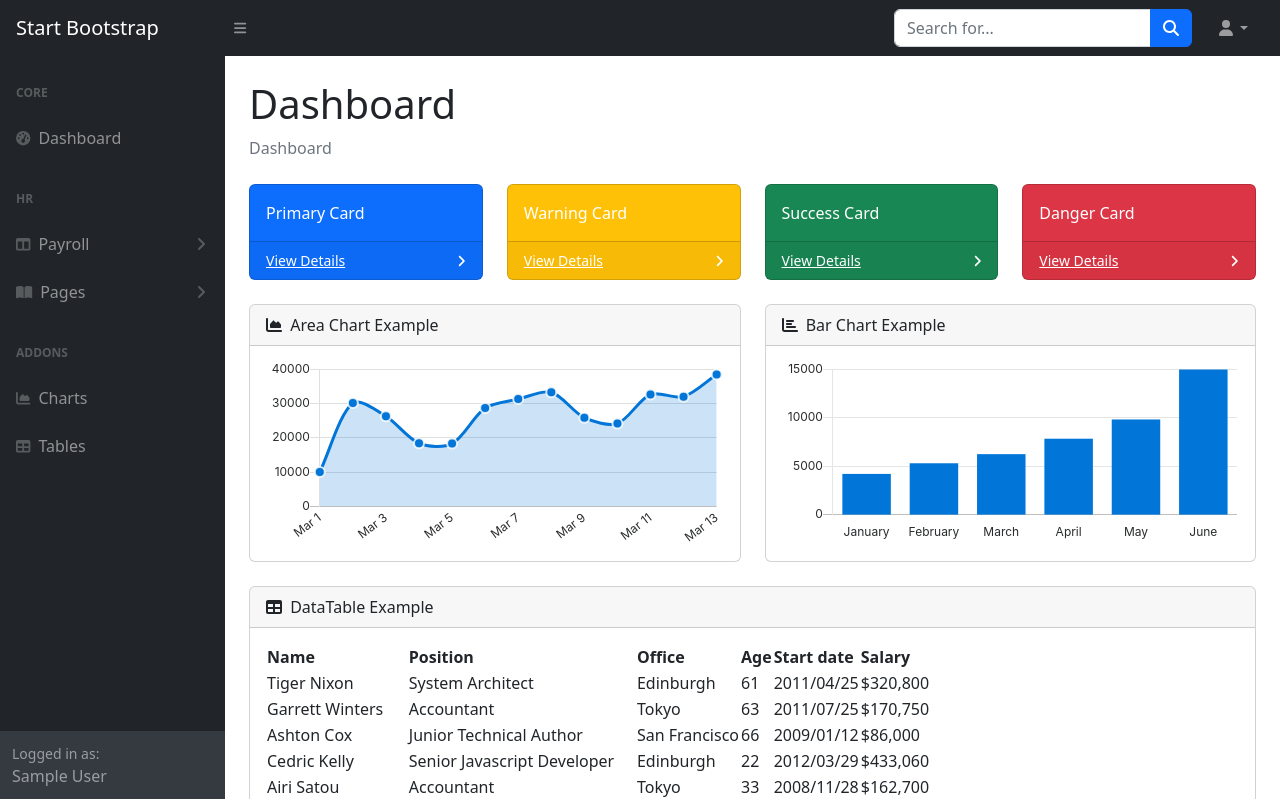
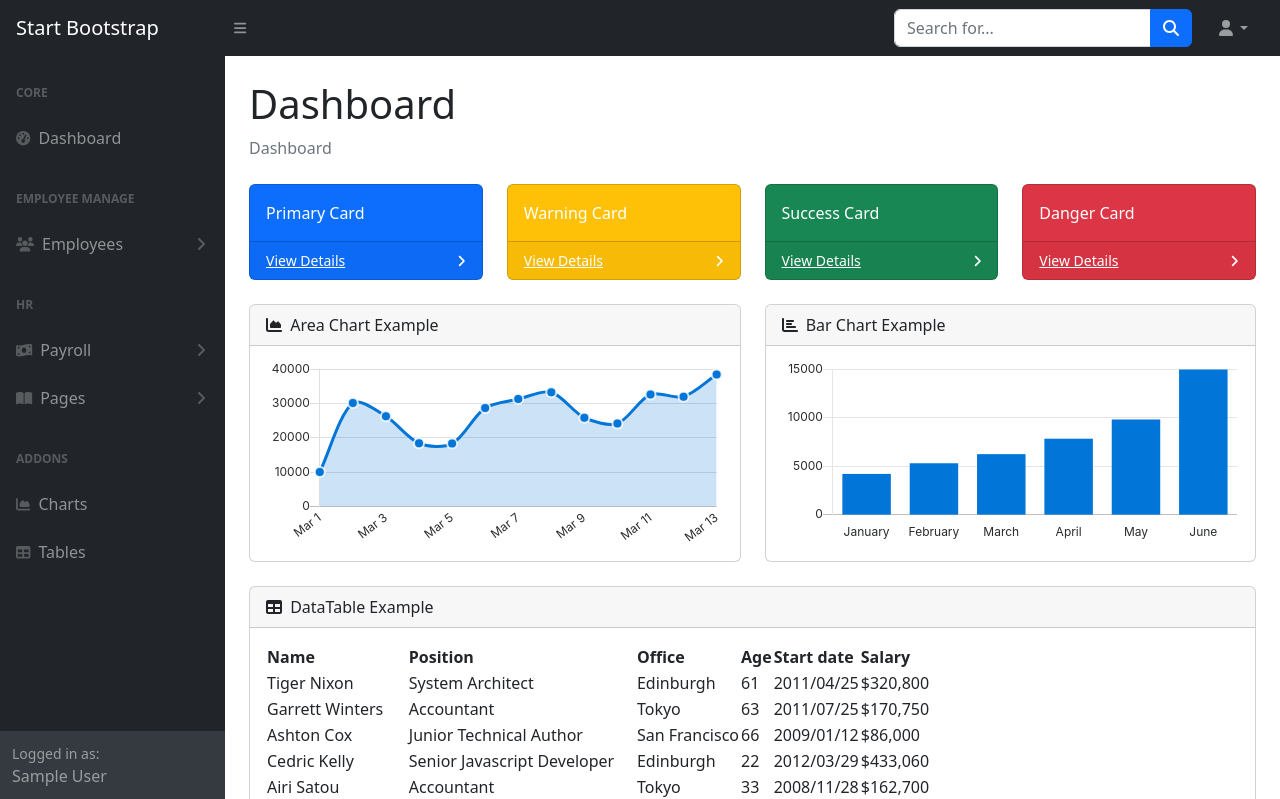
Before and after one commit to NOMAN396/employee, a PHP site: page /ems/index.php in a window 1280 px wide. Shown: the top 799 px of the page. Run offline with PHP 8.4, Linux system fonts and the light colour scheme; the visitor is signed in with stand-in values (Sample User, id 1); some libraries are stand-ins or nearby versions.

Commit message:
change sidebar

```diff
--- a/include/sidebar.php
+++ b/include/sidebar.php
@@ -8,9 +8,31 @@
 						<div class="sb-nav-link-icon"><i class="fas fa-tachometer-alt"></i></div>
 						Dashboard
 					</a>
+
+
+					<div class="sb-sidenav-menu-heading">Employee manage</div>
+					<a class="nav-link collapsed" href="#" data-bs-toggle="collapse" data-bs-target="#collapseLayouts" aria-expanded="false" aria-controls="collapseLayouts">
+						<div class="sb-nav-link-icon"><i class="fas fa-users"></i></div>
+						Employees
+						<div class="sb-sidenav-collapse-arrow"><i class="fas fa-angle-down"></i></div>
+					</a>
+					<div class="collapse" id="collapseLayouts" aria-labelledby="headingOne" data-bs-parent="#sidenavAccordion">
+						<nav class="sb-sidenav-menu-nested nav">
+							<a class="nav-link" href="<?= $base_url?>emp_salary_list.php">All Employees</a>
+							<a class="nav-link" href="#">Employee Leave</a>
+							<a class="nav-link" href="#">Departments</a>
+							<a class="nav-link" href="#">Designations</a>
+							<a class="nav-link" href="#">Timesheet</a>
+							<a class="nav-link" href="#">Overtime</a>
+						</nav>
+					</div>
+
+
+
+
 					<div class="sb-sidenav-menu-heading">HR</div>
 					<a class="nav-link collapsed" href="#" data-bs-toggle="collapse" data-bs-target="#collapseLayouts" aria-expanded="false" aria-controls="collapseLayouts">
-						<div class="sb-nav-link-icon"><i class="fas fa-columns"></i></div>
+						<div class="sb-nav-link-icon"><i class="fa-solid fa-money-bill-wave"></i></div>
 						Payroll
 						<div class="sb-sidenav-collapse-arrow"><i class="fas fa-angle-down"></i></div>
 					</a>
@@ -21,6 +43,9 @@
 							<a class="nav-link" href="layout-sidenav-light.html">Payroll Items</a>
 						</nav>
 					</div>
+
+
+
 					<a class="nav-link collapsed" href="#" data-bs-toggle="collapse" data-bs-target="#collapsePages" aria-expanded="false" aria-controls="collapsePages">
 						<div class="sb-nav-link-icon"><i class="fas fa-book-open"></i></div>
 						Pages
@@ -52,6 +77,8 @@
 							</div>
 						</nav>
 					</div>
+
+
 					<div class="sb-sidenav-menu-heading">Addons</div>
 					<a class="nav-link" href="charts.html">
 						<div class="sb-nav-link-icon"><i class="fas fa-chart-area"></i></div>
```
